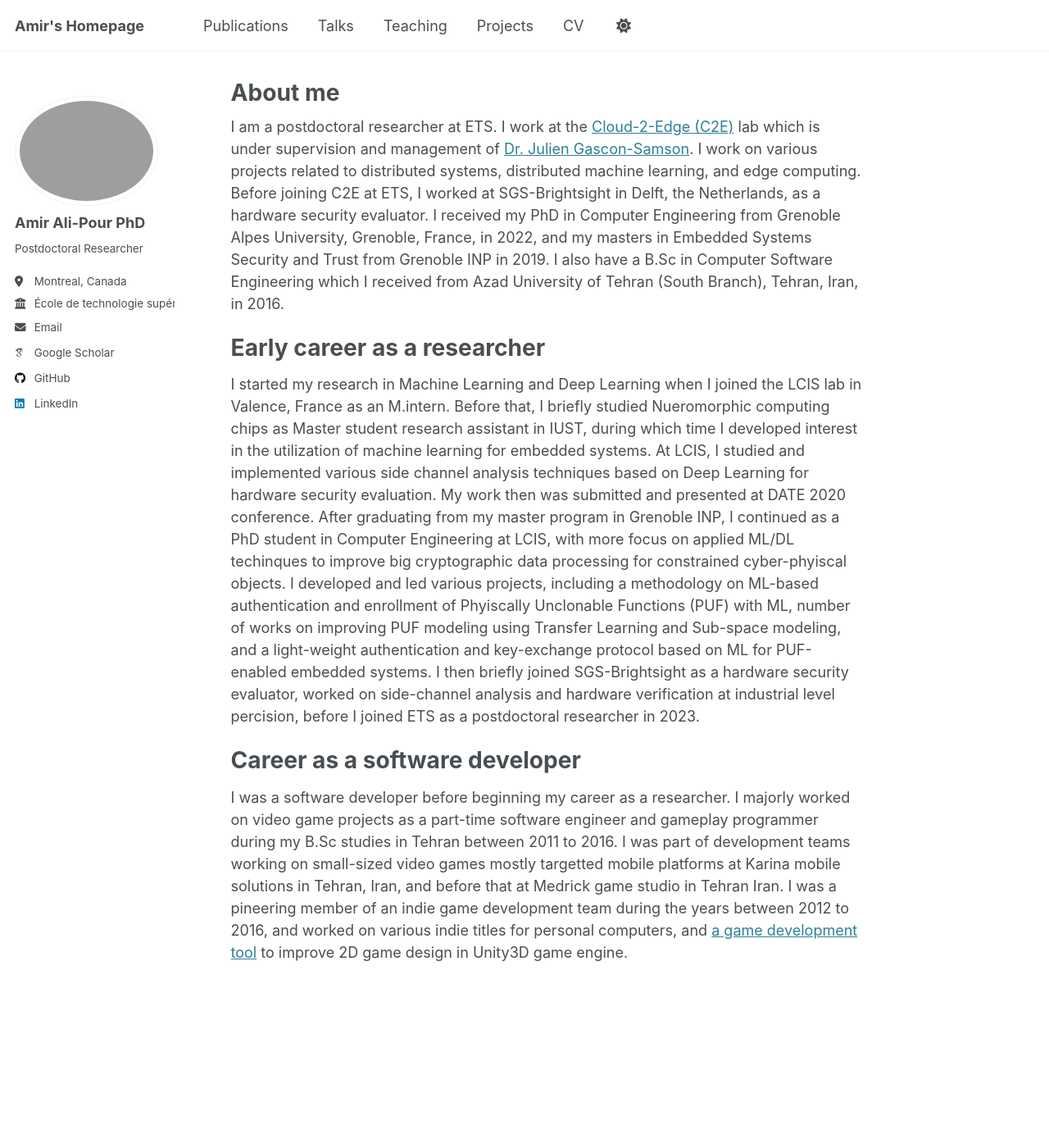
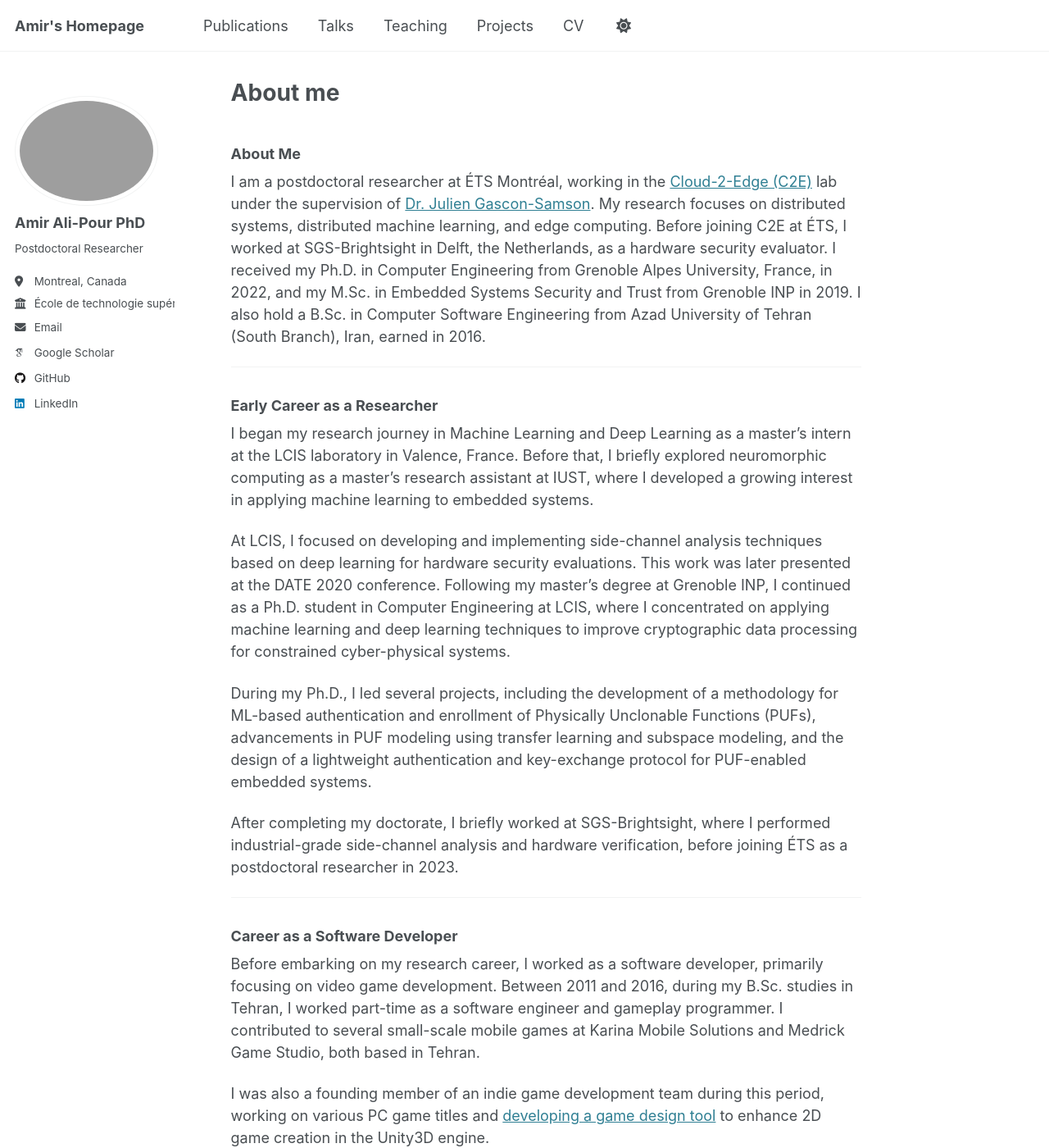
Before and after one commit to ali-pour-amir/ali-pour-amir.github.io, a Jekyll site: the page built from _pages/about.md, in a window 1280 px wide and 1400 px high. Shown: the whole window at 82% size. Built offline with Jekyll 4.4.1, drawn with Linux system fonts in a browser that asks for light colours; some web fonts are replaced.

Commit message:
rewrote the about me part.

```diff
--- a/_pages/about.md
+++ b/_pages/about.md
@@ -6,14 +6,26 @@ redirect_from:
   - /about/
   - /about.html
 ---
-I am a postdoctoral researcher at ETS. I work at the [Cloud-2-Edge (C2E)](https://www.juliengs.ca/) lab which is under supervision and management of [Dr. Julien Gascon-Samson](https://www.etsmtl.ca/en/study-at-ets/professors/jgsamson). I work on various projects related to distributed systems, distributed machine learning, and edge computing. Before joining C2E at ETS, I worked at SGS-Brightsight in Delft, the Netherlands, as a hardware security evaluator. I received my PhD in Computer Engineering from Grenoble Alpes University, Grenoble, France, in 2022, and my masters in Embedded Systems Security and Trust from Grenoble INP in 2019. I also have a B.Sc in Computer Software Engineering which I received from Azad University of Tehran (South Branch), Tehran, Iran, in 2016.
+### About Me
 
+I am a postdoctoral researcher at ÉTS Montréal, working in the [Cloud-2-Edge (C2E)](https://www.juliengs.ca/) lab under the supervision of [Dr. Julien Gascon-Samson](https://www.etsmtl.ca/en/study-at-ets/professors/jgsamson). My research focuses on distributed systems, distributed machine learning, and edge computing. Before joining C2E at ÉTS, I worked at SGS-Brightsight in Delft, the Netherlands, as a hardware security evaluator. I received my Ph.D. in Computer Engineering from Grenoble Alpes University, France, in 2022, and my M.Sc. in Embedded Systems Security and Trust from Grenoble INP in 2019. I also hold a B.Sc. in Computer Software Engineering from Azad University of Tehran (South Branch), Iran, earned in 2016.
 
-Early career as a researcher
-======
-I started my research in Machine Learning and Deep Learning when I joined the LCIS lab in Valence, France as an M.intern. Before that, I briefly studied Nueromorphic computing chips as Master student research assistant in IUST, during which time I developed interest in the utilization of machine learning for embedded systems. At LCIS, I studied and implemented various side channel analysis techniques based on Deep Learning for hardware security evaluation. My work then was submitted and presented at DATE 2020 conference. After graduating from my master program in Grenoble INP, I continued as a PhD student in Computer Engineering at LCIS, with more focus on applied ML/DL techinques to improve big cryptographic data processing for constrained cyber-phyiscal objects. I developed and led various projects, including a methodology on ML-based authentication and enrollment of Phyiscally Unclonable Functions (PUF) with ML, number of works on improving PUF modeling using Transfer Learning and Sub-space modeling, and a light-weight authentication and key-exchange protocol based on ML for PUF-enabled embedded systems. I then briefly joined SGS-Brightsight as a hardware security evaluator, worked on side-channel analysis and hardware verification at industrial level percision, before I joined ETS as a postdoctoral researcher in 2023.
+---
 
+### Early Career as a Researcher
 
-Career as a software developer
-======
-I was a software developer before beginning my career as a researcher. I majorly worked on video game projects as a part-time software engineer and gameplay programmer during my B.Sc studies in Tehran between 2011 to 2016. I was part of development teams working on small-sized video games mostly targetted mobile platforms at Karina mobile solutions in Tehran, Iran, and before that at Medrick game studio in Tehran Iran. I was a pineering member of an indie game development team during the years between 2012 to 2016, and worked on various indie titles for personal computers, and [a game development tool](https://www.youtube.com/watch?v=hLBACBFNxTE) to improve 2D game design in Unity3D game engine.
+I began my research journey in Machine Learning and Deep Learning as a master's intern at the LCIS laboratory in Valence, France. Before that, I briefly explored neuromorphic computing as a master’s research assistant at IUST, where I developed a growing interest in applying machine learning to embedded systems.
+
+At LCIS, I focused on developing and implementing side-channel analysis techniques based on deep learning for hardware security evaluations. This work was later presented at the DATE 2020 conference. Following my master's degree at Grenoble INP, I continued as a Ph.D. student in Computer Engineering at LCIS, where I concentrated on applying machine learning and deep learning techniques to improve cryptographic data processing for constrained cyber-physical systems.
+
+During my Ph.D., I led several projects, including the development of a methodology for ML-based authentication and enrollment of Physically Unclonable Functions (PUFs), advancements in PUF modeling using transfer learning and subspace modeling, and the design of a lightweight authentication and key-exchange protocol for PUF-enabled embedded systems.
+
+After completing my doctorate, I briefly worked at SGS-Brightsight, where I performed industrial-grade side-channel analysis and hardware verification, before joining ÉTS as a postdoctoral researcher in 2023.
+
+---
+
+### Career as a Software Developer
+
+Before embarking on my research career, I worked as a software developer, primarily focusing on video game development. Between 2011 and 2016, during my B.Sc. studies in Tehran, I worked part-time as a software engineer and gameplay programmer. I contributed to several small-scale mobile games at Karina Mobile Solutions and Medrick Game Studio, both based in Tehran.
+
+I was also a founding member of an indie game development team during this period, working on various PC game titles and [developing a game design tool](https://www.youtube.com/watch?v=hLBACBFNxTE) to enhance 2D game creation in the Unity3D engine.
```
